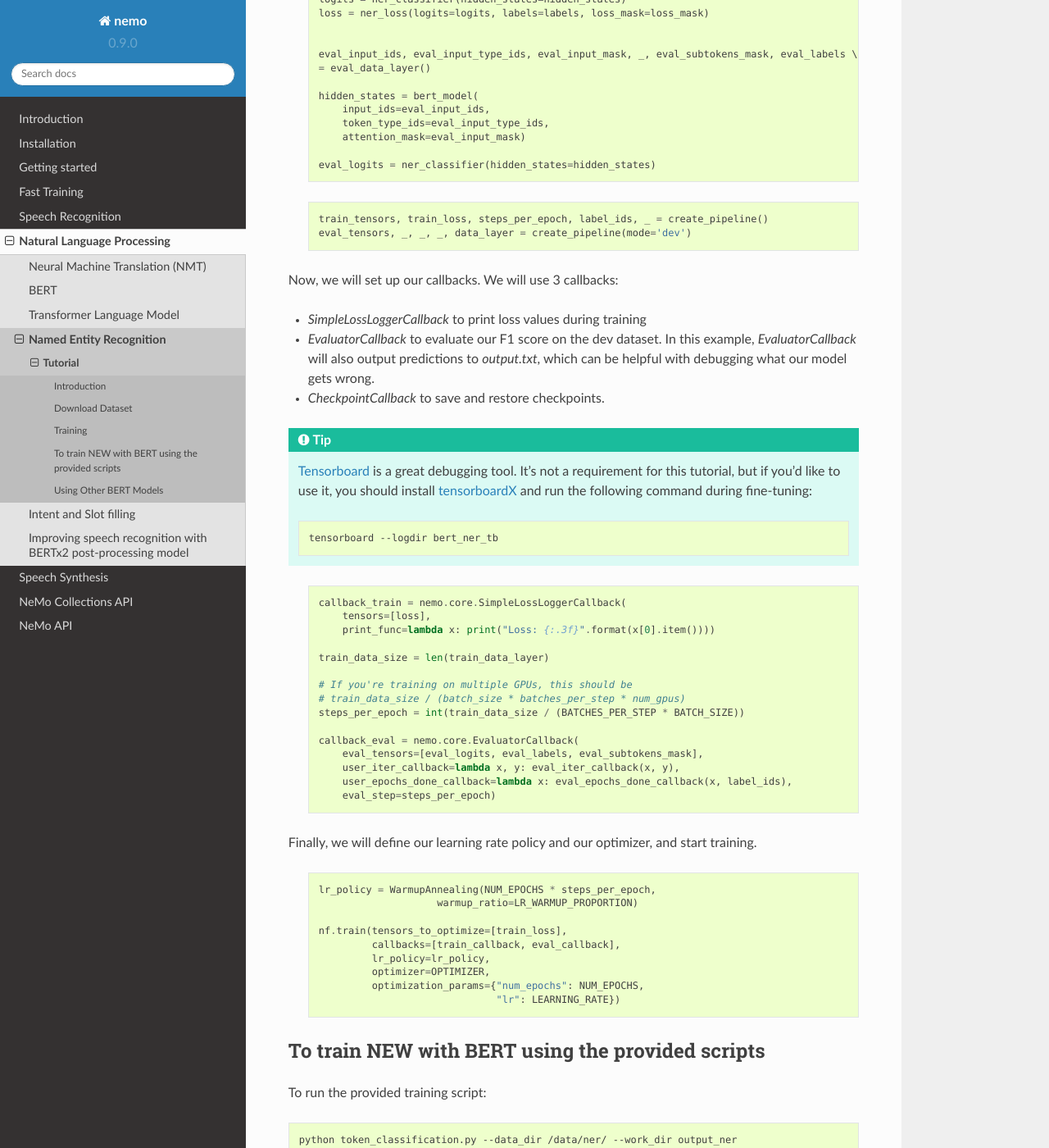
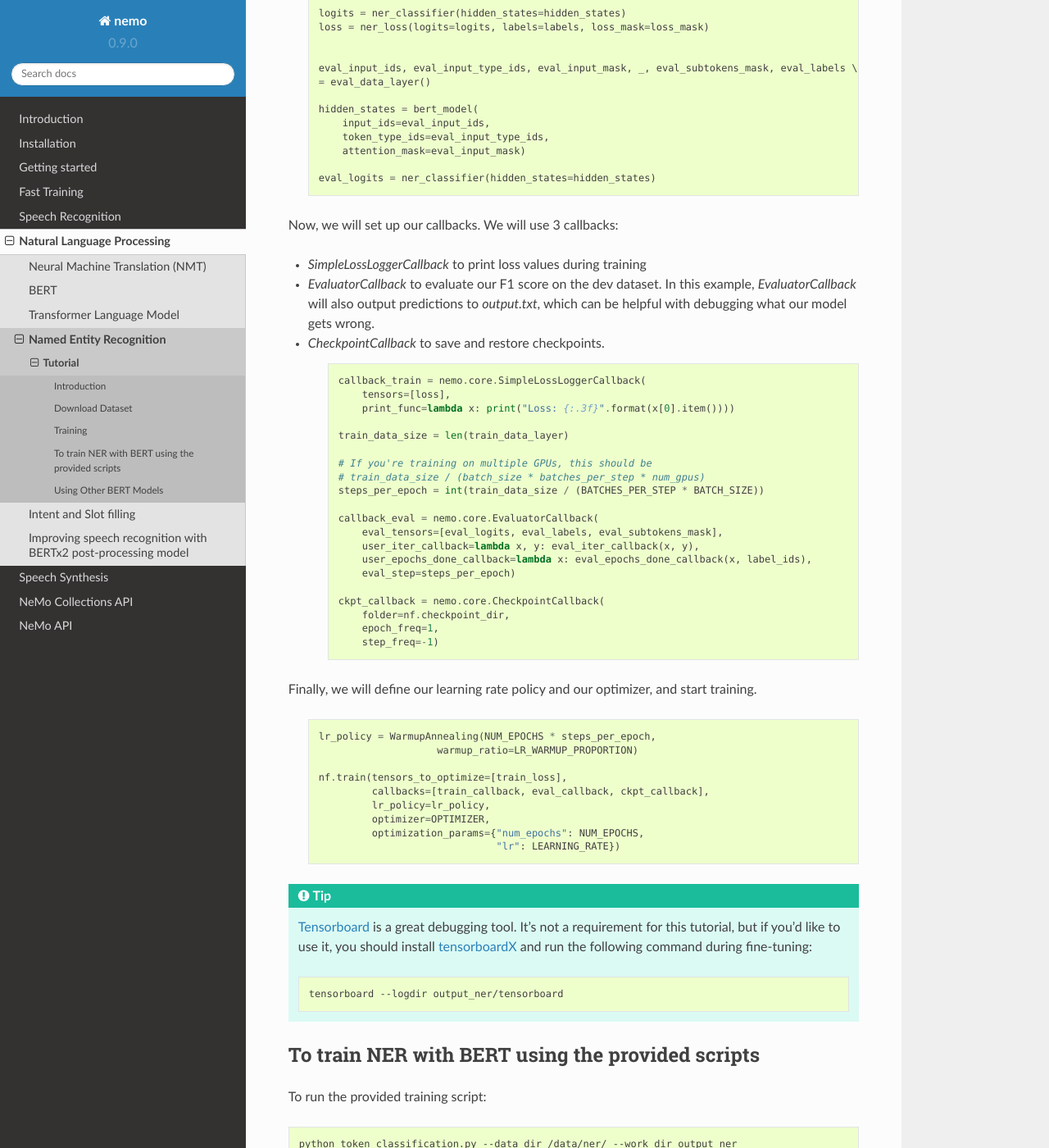
Before and after one commit to backend-engineer1/NEMO, a Sphinx documentation site: the page built from docs/sources/source/nlp/ner.rst, in a window 1280 px wide and 1400 px high, scrolled down 2406 px. Shown: the whole window at 82% size. Built offline with Sphinx 7.4.7 and the Read the Docs theme 2.0.0, drawn with Linux system fonts in a browser that asks for light colours; some of the changed text lies outside the part shown.

Commit message:
updates
Signed-off-by: Evelina Bakhturina <ebakhturina@nvidia.com>

```diff
--- a/docs/sources/source/nlp/ner.rst
+++ b/docs/sources/source/nlp/ner.rst
@@ -51,6 +51,7 @@ First, we need to create our neural factory with the supported backend. How you
         nf = nemo.core.NeuralModuleFactory(backend=nemo.core.Backend.PyTorch,
                                            local_rank=None,
                                            optimization_level="O0",
+                                           log_dir="output_ner",
                                            create_tb_writer=True)
 
 Next, we'll need to define our tokenizer and our BERT model. There are a couple of different ways you can do this. Keep in mind that NER benefits from casing ("New York City" is easier to identify than "new york city"), so we recommend you use cased models.
@@ -87,16 +91,13 @@ We need to create the classifier to sit on top of the pretrained model and defin
 
     .. code-block:: python
 
-        label_ids = train_data_layer.dataset.label_ids
-        num_classes = len(label_ids)
-
         hidden_size = bert_model.local_parameters["hidden_size"]
         ner_classifier = nemo_nlp.TokenClassifier(hidden_size=hidden_size,
                                               num_classes=num_classes,
                                               dropout=CLASSIFICATION_DROPOUT)
 
         ner_loss = nemo_nlp.TokenClassificationLoss(d_model=hidden_size,
-                                                num_classes=len(label_ids),
+                                                num_classes=num_classes,
                                                 dropout=CLASSIFICATION_DROPOUT)
 
 Now, create the train and evaluation datasets:
@@ -123,27 +124,11 @@ Now, create the train and evaluation datasets:
 
         eval_logits = ner_classifier(hidden_states=hidden_states)
 
-    .. code-block:: python
-
-        train_tensors, train_loss, steps_per_epoch, label_ids, _ = create_pipeline()
-        eval_tensors, _, _, _, data_layer = create_pipeline(mode='dev')
-
 Now, we will set up our callbacks. We will use 3 callbacks:
 
 * `SimpleLossLoggerCallback` to print loss values during training
 * `EvaluatorCallback` to evaluate our F1 score on the dev dataset. In this example, `EvaluatorCallback` will also output predictions to `output.txt`, which can be helpful with debugging what our model gets wrong.
 * `CheckpointCallback` to save and restore checkpoints.
-
-.. tip::
-
-    Tensorboard_ is a great debugging tool. It's not a requirement for this tutorial, but if you'd like to use it, you should install tensorboardX_ and run the following command during fine-tuning:
-
-    .. code-block:: bash
-
-        tensorboard --logdir bert_ner_tb
-
-.. _Tensorboard: https://www.tensorflow.org/tensorboard
-.. _tensorboardX: https://github.com/lanpa/tensorboardX
 
     .. code-block:: python
 
@@ -163,6 +148,11 @@ Now, we will set up our callbacks. We will use 3 callbacks:
             user_epochs_done_callback=lambda x: eval_epochs_done_callback(x, label_ids),
             eval_step=steps_per_epoch)
 
+        ckpt_callback = nemo.core.CheckpointCallback(
+            folder=nf.checkpoint_dir,
+            epoch_freq=1,
+            step_freq=-1)
+
 Finally, we will define our learning rate policy and our optimizer, and start training.
 
     .. code-block:: python
@@ -171,13 +161,24 @@ Finally, we will define our learning rate policy and our optimizer, and start tr
                             warmup_ratio=LR_WARMUP_PROPORTION)
 
         nf.train(tensors_to_optimize=[train_loss],
-                 callbacks=[train_callback, eval_callback],
+                 callbacks=[train_callback, eval_callback, ckpt_callback],
                  lr_policy=lr_policy,
                  optimizer=OPTIMIZER,
                  optimization_params={"num_epochs": NUM_EPOCHS,
                                       "lr": LEARNING_RATE})
 
-To train NEW with BERT using the provided scripts
+.. tip::
+
+    Tensorboard_ is a great debugging tool. It's not a requirement for this tutorial, but if you'd like to use it, you should install tensorboardX_ and run the following command during fine-tuning:
+
+    .. code-block:: bash
+
+        tensorboard --logdir output_ner/tensorboard
+
+.. _Tensorboard: https://www.tensorflow.org/tensorboard
+.. _tensorboardX: https://github.com/lanpa/tensorboardX
+
+To train NER with BERT using the provided scripts
 -------------------------------------------------
 
 To run the provided training script:
@@ -198,7 +199,7 @@ Note, label_ids.csv file will be generated during training and stored in the dat
 Using Other BERT Models
 -----------------------
 
-In addition to using pre-trained BERT models from Google and BERT models that you've trained yourself, in NeMo it's possible to use other third-party BERT models as well, as long as the weights were exported with PyTorch. For example, if you want to fine-tune an NER task with SciBERT_...
+In addition to using pre-trained BERT models from Google and BERT models that you've trained yourself, in NeMo it's possible to use other third-party BERT models as well, as long as the weights were exported with PyTorch. For example, if you want to fine-tune an NER task with SciBERT_.
 
 .. _SciBERT: https://github.com/allenai/scibert
 
@@ -221,4 +222,4 @@ And then, when you load your BERT model, you should specify the name of the dire
 
 If you want to use a TensorFlow-based model, such as BioBERT, you should be able to use it in NeMo by first using this `model conversion script`_ provided by Hugging Face.
 
-.. _model conversion script: https://github.com/huggingface/pytorch-transformers/blob/master/pytorch_transformers/convert_tf_checkpoint_to_pytorch.py
+.. _model conversion script: https://github.com/huggingface/transformers/blob/master/transformers/convert_bert_original_tf_checkpoint_to_pytorch.py
```
Also changed, not shown: other parts of docs/sources/source/nlp/ner.rst (+3 -0 lines), 2 other files.
